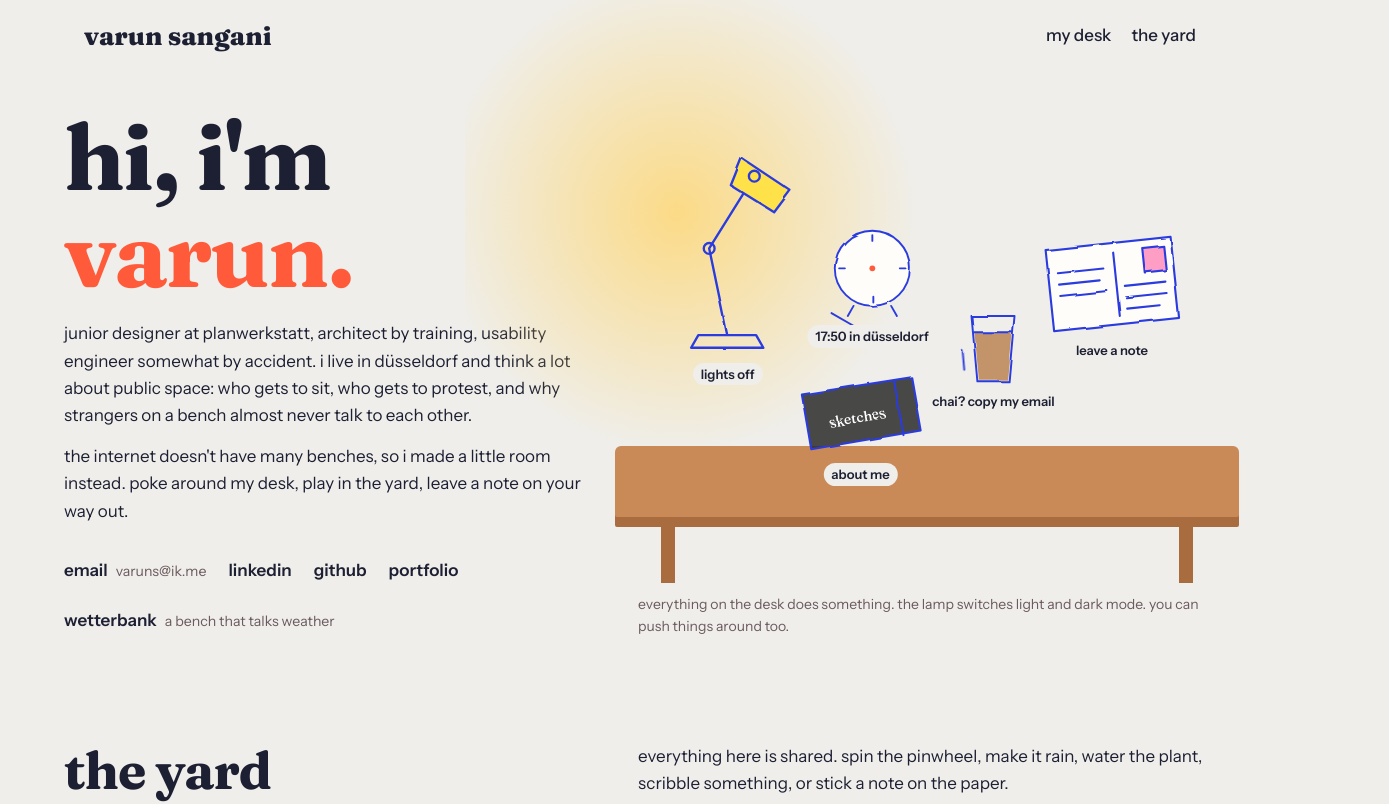
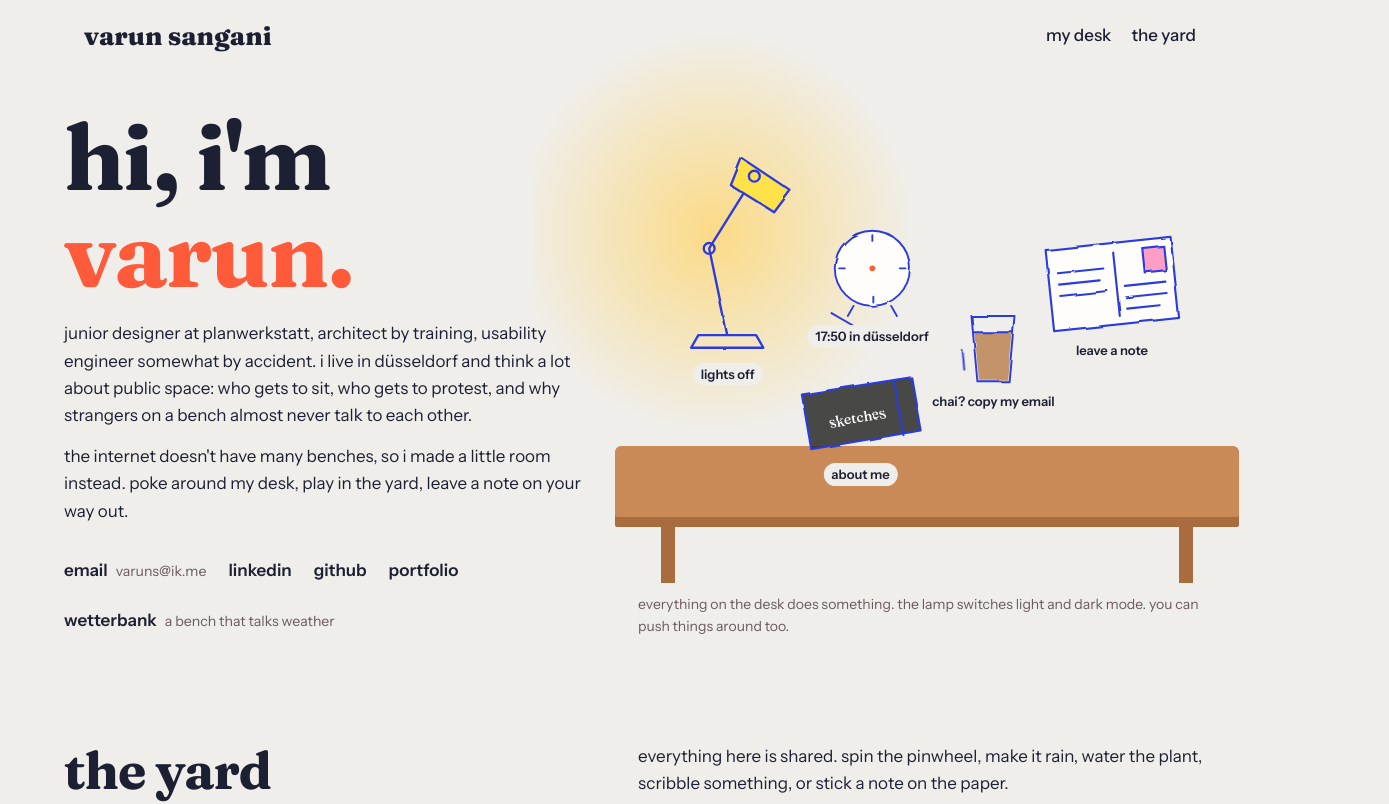
Before and after one commit to va3uns/desk, a plain HTML site: page index.html in a window 1280 px wide. Shown: the top 804 px of the page, 1389 px wide, since content can reach past the window. Drawn offline with Linux system fonts and the light colour scheme.

Commit message:
Soften lamp glow
Co-Authored-By: Claude Opus 5.5 <noreply@anthropic.com>
Claude-Session: https://claude.ai/code/session_01CUoVtnj25m9s3huePvsKEz

```diff
--- a/index.html
+++ b/index.html
@@ -38,8 +38,8 @@ nav a:hover,.links a:hover{text-decoration:underline;text-decoration-color:var(-
 .links small{font-weight:400;color:var(--soft)}
 /* desk */
 .desk{position:relative;isolation:isolate;height:clamp(340px,40vw,470px);border-radius:4px}
-.desk::before{content:"";position:absolute;inset:-30%;z-index:-1;border-radius:inherit;pointer-events:none;opacity:0;transition:opacity .6s;
- background:radial-gradient(circle 240px at var(--lx,30%) var(--ly,40%),rgba(255,214,110,.8),rgba(255,214,110,0))}
+.desk::before{content:"";position:absolute;inset:-18%;z-index:-1;border-radius:inherit;pointer-events:none;opacity:0;transition:opacity .6s;
+ background:radial-gradient(circle 200px at var(--lx,30%) var(--ly,40%),rgba(255,214,110,.8),rgba(255,214,110,0))}
 .desk.lit::before{opacity:1}
 .top{position:absolute;left:-4%;right:-4%;bottom:14%;height:15%;background:var(--oak);border-radius:6px 6px 2px 2px;box-shadow:0 10px 0 var(--oak2)}
 .legs{position:absolute;left:4%;right:4%;bottom:0;height:14%;border-left:14px solid var(--oak2);border-right:14px solid var(--oak2)}
```
